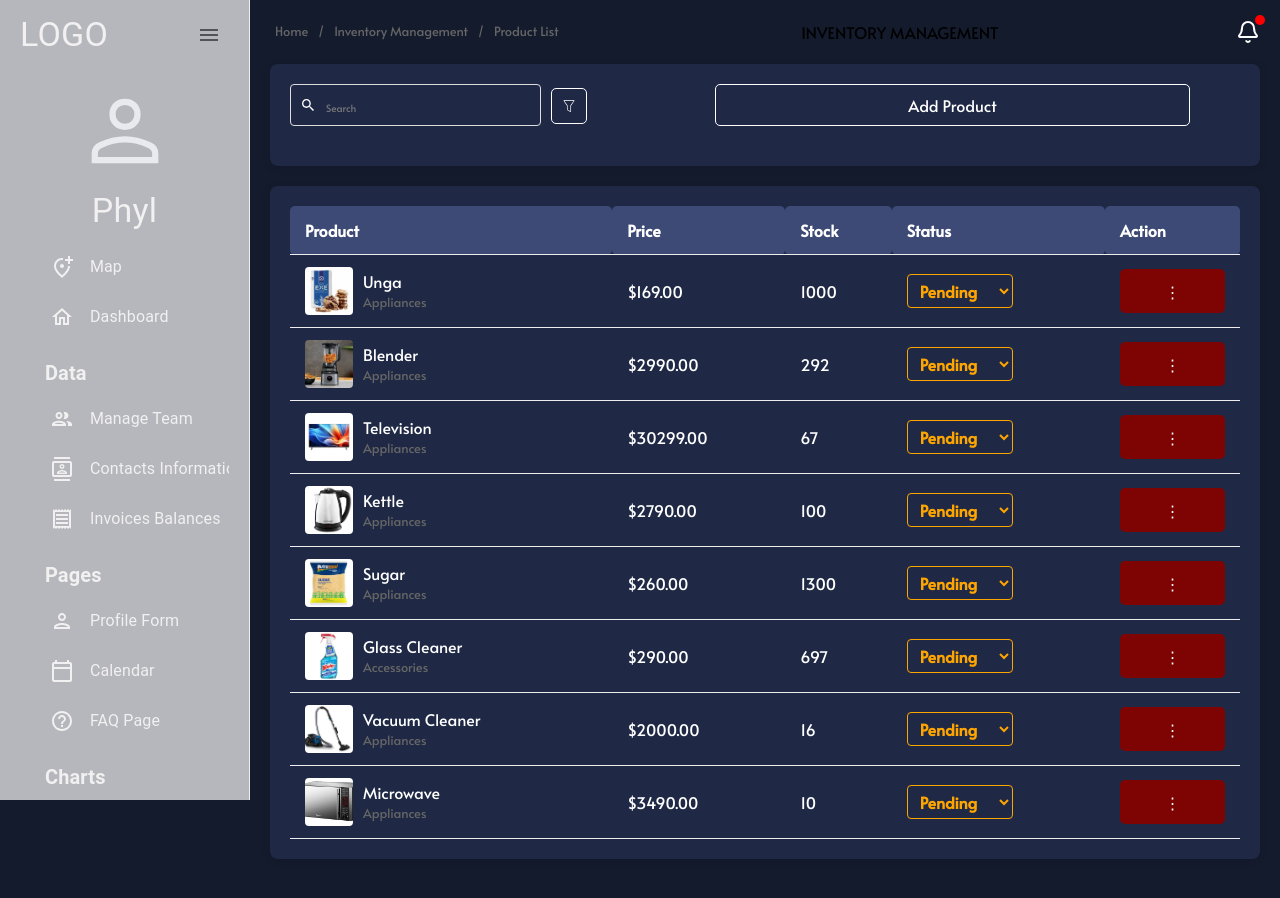
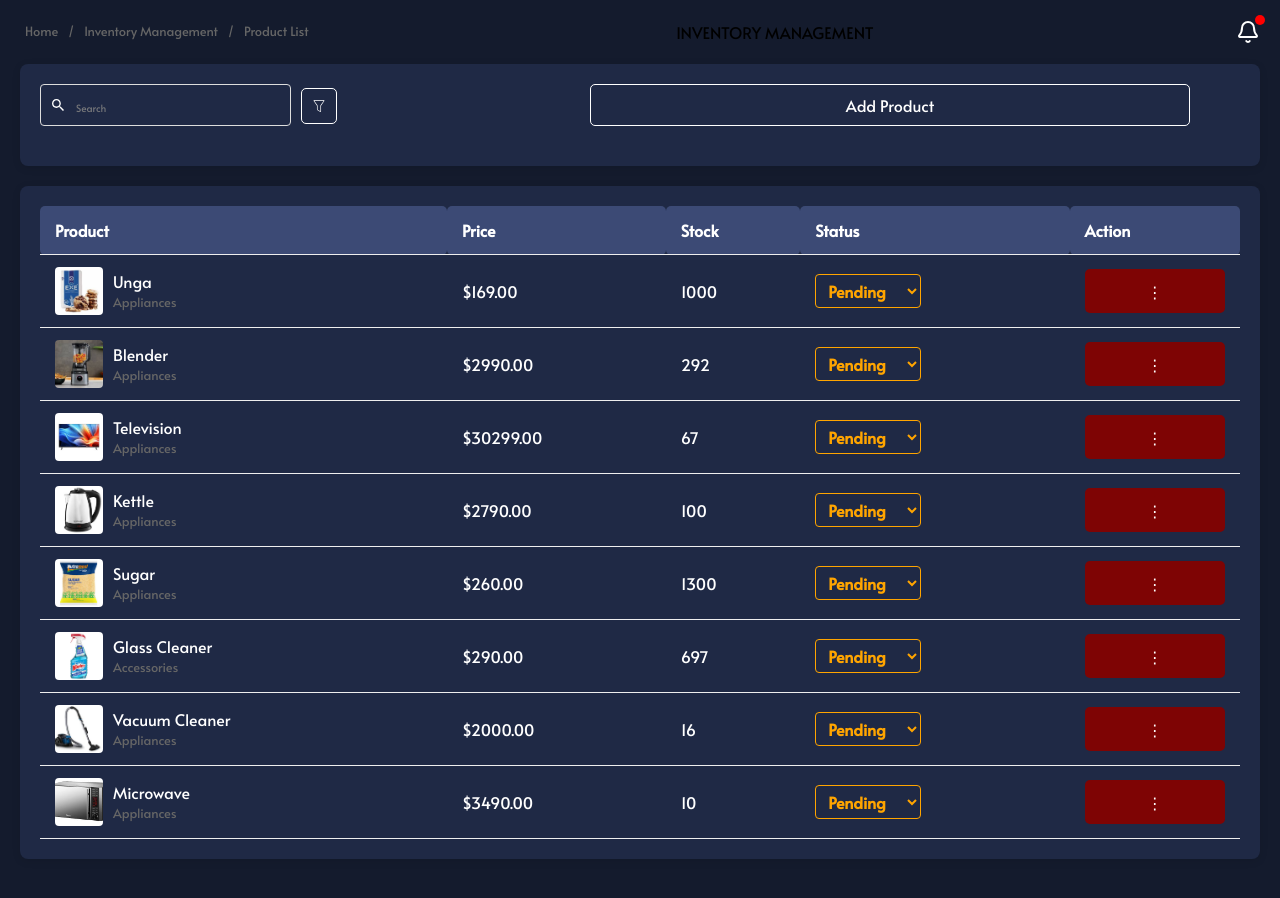
Before and after one commit to coder-ph/Order-Management-Platform, a React (Vite) app in the folder Front End/client/: page /products in a window 1280 px wide. Built offline with nearby package versions, Linux system fonts and the light colour scheme.

Commit message:
Improves inventory management page

```diff
--- a/Front End/client/src/Pages/InventoryManagementPage.jsx
+++ b/Front End/client/src/Pages/InventoryManagementPage.jsx
@@ -76,11 +76,11 @@ const ProductManagement = () => {
     })
 
     const categories = [...new Set(products.map(p => p.category))];
-
+ {/* AdminSidebar Component */}
+ <AdminSidebar />
     return (
         <div className="flex">
-            {/* AdminSidebar Component */}
-            <AdminSidebar />
+
 
             {/* <div className="category-section">
             <CategorySection />
```
